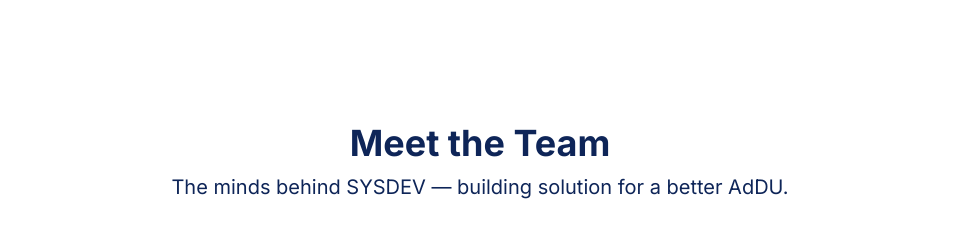
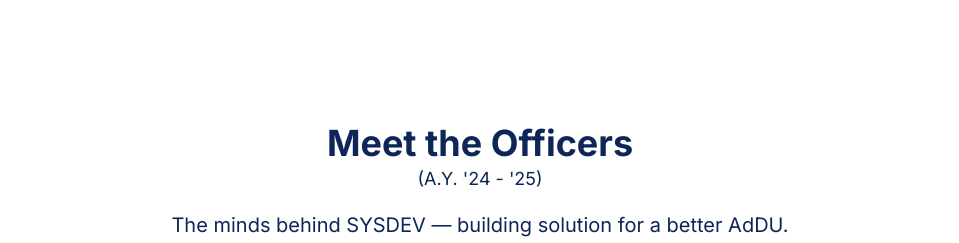
Before and after one commit to SAMAHAN-Systems-Development/sysdev-website-frontend, a Next.js app: page /about-us in a window 1280 px wide. Shown: the part 3120-3363 px from the top of the page, without its empty margins (160-1119 px from the left). Built offline with nearby package versions, Linux system fonts and the light colour scheme; no server answers.

Commit message:
fix: changed meet the officers header, added AY label for meet the officers and team

```diff
--- a/src/components/sections/AboutUsMeetTheTeamSection.tsx
+++ b/src/components/sections/AboutUsMeetTheTeamSection.tsx
@@ -79,7 +79,10 @@
     >
       {/* Header */}
       <div className="flex flex-col items-center text-blue3 text-center gap-2.5">
-        <h1 className="font-bold text-3xl md:text-4xl">Meet the Team</h1>
+        <h1 className="font-bold text-3xl md:text-4xl">Meet the Officers</h1>
+        <p className="text-sm md:text-lg -mt-2 mb-2">
+          (A.Y. &apos;24 - &apos;25)
+        </p>
         <p className="text-sm md:text-xl">
           The minds behind SYSDEV &#8212; building solution for a better AdDU.
         </p>
--- a/src/components/sections/MembersMeetTheTeamSection.tsx
+++ b/src/components/sections/MembersMeetTheTeamSection.tsx
@@ -109,6 +109,9 @@
     <section className="font-inter w-full flex flex-col items-center px-4 sm:px-7 pt-4 sm:pt-7 pb-4 sm:pb-4 md:pt-10 mt-5 sm:mt-10">
       <div className="flex flex-col items-center text-black text-center gap-2.5">
         <h1 className="font-bold text-3xl sm:text-4xl">Meet the Team</h1>
+        <p className="text-sm md:text-lg -mt-2 mb-2">
+          (A.Y. &apos;24 - &apos;25)
+        </p>
         <p className="text-base sm:text-lg">
           The minds behind SYSDEV &#8212; building solution for a better AdDU.
         </p>
```
